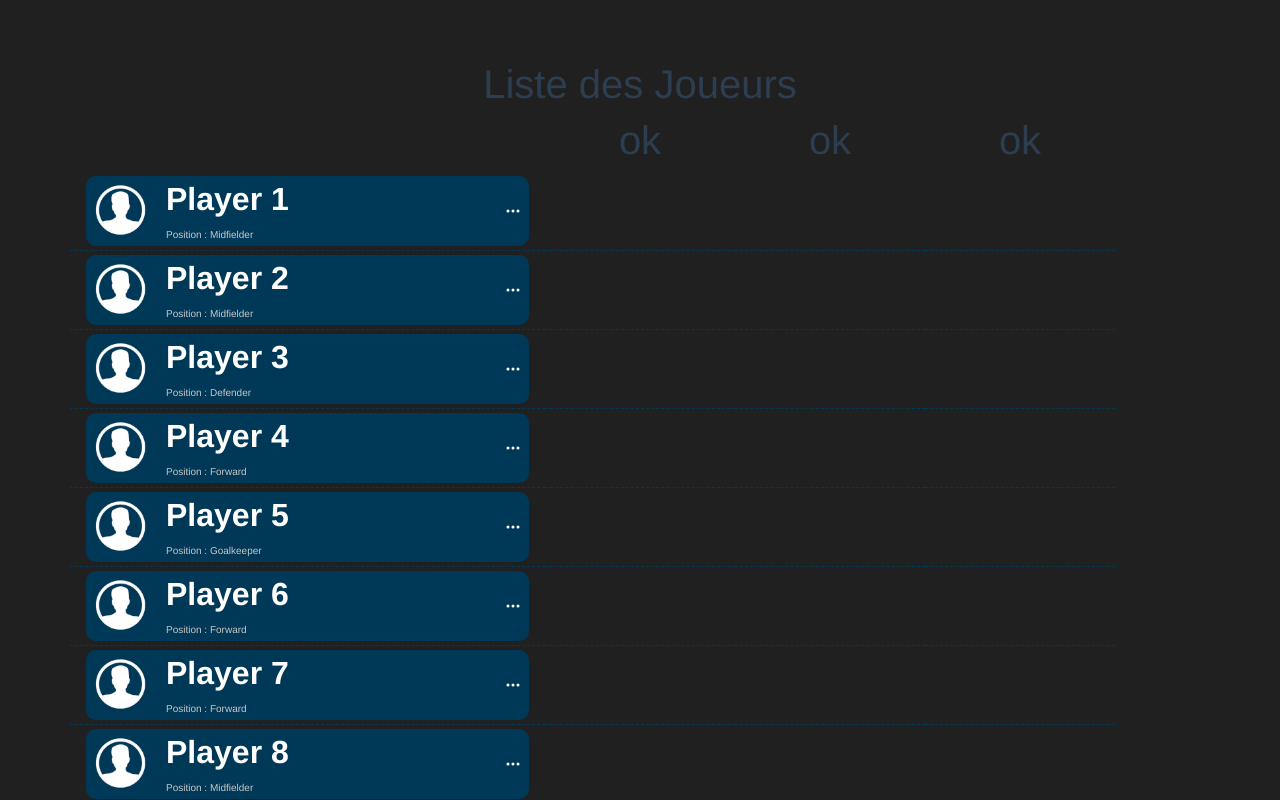
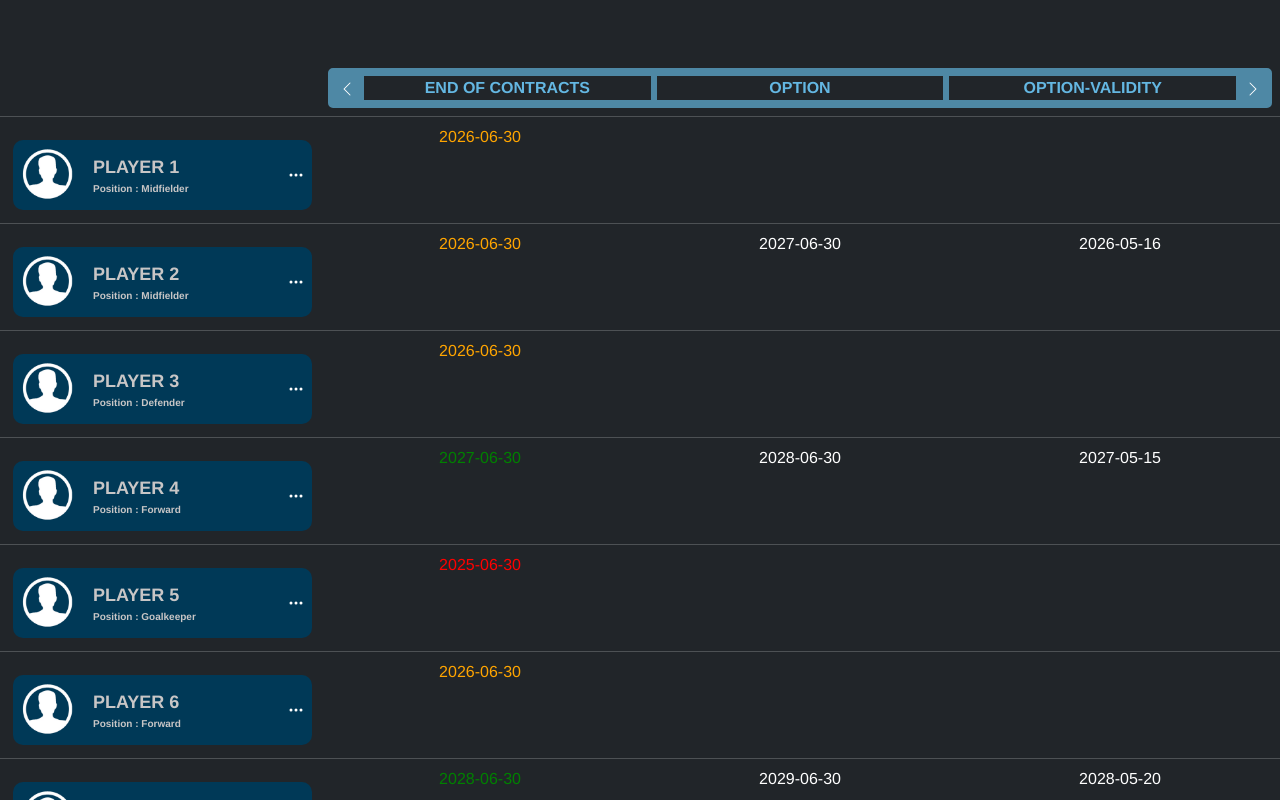
Before and after one commit to Baptiste-Borie/test-sportDecisions, a Vue app: page / in a window 1280 px wide. Shown: the top 800 px of the page. Built offline with nearby package versions, Linux system fonts and the light colour scheme.

Commit message:
feat(menu): add style for headerMenu + various features

```diff
--- a/public/index.html
+++ b/public/index.html
@@ -11,7 +11,7 @@
     html body{
       margin: 0;
       padding: 0;
-      background-color: rgb(32, 32, 32);
+      background-color: #212529;
     }
   </style>
   <body>
--- /dev/null
+++ b/src/assets/chevronLeft.vue
@@ -0,0 +1,14 @@
+<template>
+<svg xmlns="http://www.w3.org/2000/svg" width="16" height="16" fill="white" class="bi bi-chevron-left" viewBox="0 0 16 16">
+    <path fill-rule="evenodd" d="M11.354 1.646a.5.5 0 0 1 0 .708L5.707 8l5.647 5.646a.5.5 0 0 1-.708.708l-6-6a.5.5 0 0 1 0-.708l6-6a.5.5 0 0 1 .708 0"/>
+  </svg>
+
+</template>
+
+<script>
+
+export default {
+    name: "chevronLeft"
+}
+
+</script>
--- /dev/null
+++ b/src/assets/chevronRight.vue
@@ -0,0 +1,13 @@
+<template>
+    <svg xmlns="http://www.w3.org/2000/svg" width="16" height="16" fill="white" class="bi bi-chevron-right" viewBox="0 0 16 16">
+        <path fill-rule="evenodd" d="M4.646 1.646a.5.5 0 0 1 .708 0l6 6a.5.5 0 0 1 0 .708l-6 6a.5.5 0 0 1-.708-.708L10.293 8 4.646 2.354a.5.5 0 0 1 0-.708"/>
+    </svg>
+</template>
+
+<script>
+
+export default {
+    name: "chevronRight"
+}
+
+</script>
--- a/src/components/endOfContract.vue
+++ b/src/components/endOfContract.vue
@@ -1,31 +1,42 @@
 <template>
-    <div>
-        <h1>Liste des Joueurs</h1>
-            <div class="container">
-        <div class="row">
-          <div class="col col-5 border-0"></div>
-          <div v-for="(option, index) in menuOptions" :key="'menu-' + index" class="col col-2 border-0">
-            <header-menu :option="option" />
+  <table class="table">
+    <thead class="table-dark">
+      <tr>
+        <th class="col-3"></th>
+        <th class="col-9" colspan="3" >
+          <header-menu />
+        </th>
+      </tr>
+    </thead>
+    <tbody class="table-dark">
+      <tr v-for="(player, index) in players" :key="'player-' + index">
+        <th scope="row" class="col-3">
+          <profile-component :player="player" />
+        </th>
+        <td class="date col-3">
+          <div :style="{color: player.contract_end_status || 'white'}">
+            {{ player.contract_end }}
           </div>
-        </div>
-
-        <div v-for="(player, index) in players" :key="'player-' + index" class="row">
-          <div class="col col-5">
-            <profile-component :player="player" />
+        </td>
+        <td class="date col-3">
+          <div>
+            {{ player.option }}
           </div>
-          <div class="col col-2"></div>
-          <div class="col col-2"></div>
-          <div class="col col-2"></div>
-        </div>
-      </div>
-    </div>
-  </template>
+        </td>
+        <td class="date col-3">
+          <div>
+            {{ player.option_validity }}
+          </div>
+        </td>
+      </tr>
+    </tbody>
+  </table>
+</template>
 
   <script>
   import data from '../store/data.json'
   import profileComponent from './profileComponent.vue'
   import headerMenu from './headerMenu.vue'
-  import { MENU } from '../constant/constant'
 
   export default {
     name: "endOfContract",
@@ -36,15 +47,21 @@
     data() {
       return {
         players: data.players,
-        menuOptions: MENU,
       }
     }
   }
   </script>
 
   <style scoped>
+
   .col {
     border-bottom: 1px dashed #003957;
   }
 
+  .date {
+    margin-top: 15px;
+    align-items: center;
+    justify-content: center;
+    color: white;
+  }
   </style>
--- a/src/components/headerMenu.vue
+++ b/src/components/headerMenu.vue
@@ -1,9 +1,51 @@
 <template>
-    <h1>ok</h1>
+    <div class="menuWrapper d-flex">
+        <button type="button" class="button">
+            <chevronLeft/>
+        </button>
+        <div class=" menuOptions col-col-5" v-for="(option, index) in menuOptions" :key="index">{{ option }}</div>
+        <button class="button">
+            <chevronRight/>
+        </button>
+    </div>
 </template>
 
 <script>
+  import { MENU } from '../constant/constant'
+  import  chevronRight from '../assets/chevronRight.vue'
+  import chevronLeft from '../assets/chevronLeft.vue'
+
 export default{
     name: "headerMenu",
+    components:{
+        chevronRight,
+        chevronLeft
+    },
+    props:{
+        option: String
+    },
+    data() {
+        return {
+            menuOptions: MENU
+        }
+    }
 }
 </script>
+
+<style scoped>
+    .button{
+        background-color: #64b8e2ac;
+        border: 0;
+    }
+    .menuWrapper{
+        flex-direction: row;
+        justify-content: space-around;
+        color: #64b7e2;
+        border: 5px solid #64b8e2ac;
+        border-radius: 5px;
+    }
+    .menuOptions {
+        flex: 1;
+        border: 3px solid #64b8e2ac;
+    }
+</style>
--- a/src/components/profileComponent.vue
+++ b/src/components/profileComponent.vue
@@ -1,8 +1,8 @@
 <template>
-    <div id="playerProfile" class="m-1 m-top-2 p-2 d-flex align-items-flex-start text-white">
+    <div id="playerProfile" class="p-2   d-flex align-items-flex-start text-white">
         <img src="../assets/ProfilePicture.png" alt="pictoplayer" class="rounded-circle me-2">
         <div id="info">
-            <h2 class="fw-bold">{{ player.nickname }}</h2>
+            <div id="name">{{ player.nickname }}</div>
             <div >Position : {{ player.position }}</div>
         </div>
         <!-- Three dot icon from bootstrap https://icons.getbootstrap.com/icons/three-dots/ -->
@@ -27,13 +27,13 @@ img{
 }
 
 #playerProfile {
-    display: flex;
     flex-direction: row;
     background-color: #003957;
     align-items: center;
     border-radius: 10px;
     font-size: 10px;
     height: 70px;
+    margin: 15px 0 5px 5px
 }
 
 #playerProfile > svg {
@@ -44,7 +44,7 @@ img{
     display: flex;
     flex-direction: column;
     justify-content: flex-start;
-    padding:0px 10px
+    padding-left: 10px
 }
 
 #info > div {
@@ -52,7 +52,10 @@ img{
     justify-content: flex-start;
     color: rgb(200, 198, 198);
 }
-h2 {
+
+#name {
     font-weight: bold;
+    font-size: large;
+    text-transform: uppercase;
 }
 </style>
--- a/src/store/data.json
+++ b/src/store/data.json
@@ -7,7 +7,7 @@
       "contract_end": "2026-06-30",
       "option": null,
       "option_validity": null,
-      "contract_end_status": "yellow"
+      "contract_end_status": "orange"
     },
     {
       "id": 25,
@@ -16,7 +16,7 @@
       "contract_end": "2026-06-30",
       "option": "2027-06-30",
       "option_validity": "2026-05-16",
-      "contract_end_status": "yellow"
+      "contract_end_status": "orange"
     },
     {
       "id": 44,
@@ -25,7 +25,7 @@
       "contract_end": "2026-06-30",
       "option": null,
       "option_validity": null,
-      "contract_end_status": "yellow"
+      "contract_end_status": "orange"
     },
     {
       "id": 75,
@@ -52,7 +52,7 @@
       "contract_end": "2026-06-30",
       "option": null,
       "option_validity": null,
-      "contract_end_status": "yellow"
+      "contract_end_status": "orange"
     },
     {
       "id": 79,
```
